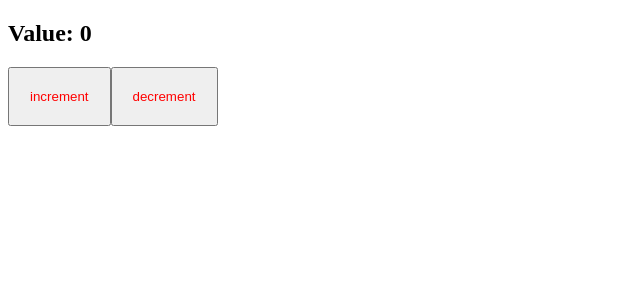
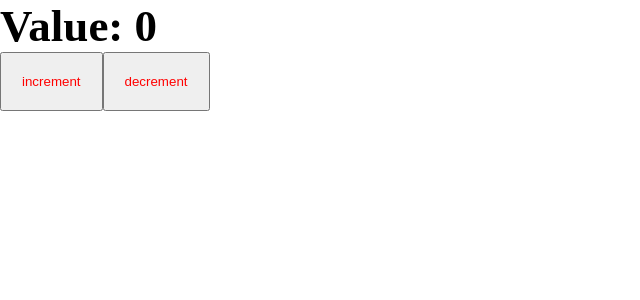
Before and after one commit to Pro100CaHya/blog-app, a React app: page / in a window 1280 px wide. Shown: the top 300 px of the page, without its empty margins (0-640 px from the left). Built offline with nearby package versions, Linux system fonts and the light colour scheme.

Commit message:
build(webpack): add mini-css-extract-plugin
Add CSS Modules

```diff
--- a/package.json
+++ b/package.json
@@ -19,6 +19,7 @@
     "@types/webpack-dev-server": "^4.7.2",
     "css-loader": "^6.6.0",
     "html-webpack-plugin": "^5.5.0",
+    "mini-css-extract-plugin": "^2.5.3",
     "sass": "^1.49.9",
     "sass-loader": "^12.6.0",
     "style-loader": "^3.3.1",
--- /dev/null
+++ b/src/App.tsx
@@ -0,0 +1,12 @@
+import Counter from "./components/Counter";
+import "./index.scss";
+
+const App = () => {
+    return (
+        <div className="app">
+            <Counter />
+        </div>
+    );
+};
+
+export default App;
--- a/src/components/Counter.scss
+++ b/src/components/Counter.module.scss
@@ -1,4 +1,4 @@
-button {
+.btn {
     padding: 20px;
     color: red;
 }
--- a/src/components/Counter.tsx
+++ b/src/components/Counter.tsx
@@ -1,5 +1,5 @@
 import { useState } from "react";
-import "./Counter.scss";
+import classes from "./Counter.module.scss";
 
 const Counter = () => {
     const [count, setCount] = useState(0);
@@ -10,8 +10,18 @@
     return (
         <div>
             <h2>Value: {count}</h2>
-            <button onClick={increase}>increment</button>
-            <button onClick={decrease}>decrement</button>
+            <button
+                className={classes.btn}
+                onClick={increase}
+            >
+                increment
+            </button>
+            <button
+                className={classes.btn}
+                onClick={decrease}
+            >
+                decrement
+            </button>
         </div>
     );
 };
--- /dev/null
+++ b/src/index.scss
@@ -0,0 +1,9 @@
+* {
+    margin: 0;
+    padding: 0;
+    box-sizing: border-box;
+}
+
+.app {
+    font-size: 30px;
+}
--- a/src/index.tsx
+++ b/src/index.tsx
@@ -1,7 +1,8 @@
 import { render } from "react-dom";
-import Counter from "./components/Counter";
+
+import App from "./App";
 
 render(
-    <Counter />,
+    <App />,
     document.getElementById("root")
 );
```
Also changed, not shown: src/global.d.ts (added, +7 -0 lines), 4 other files (tests, documents, lock files or other folders).
